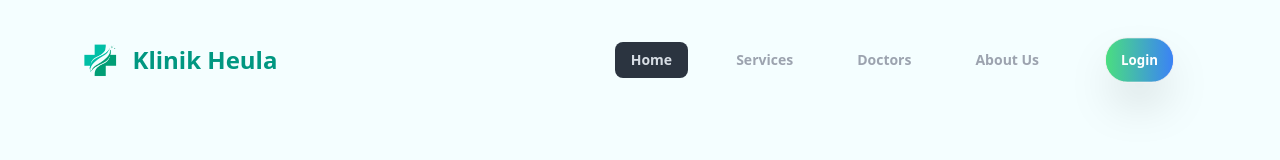
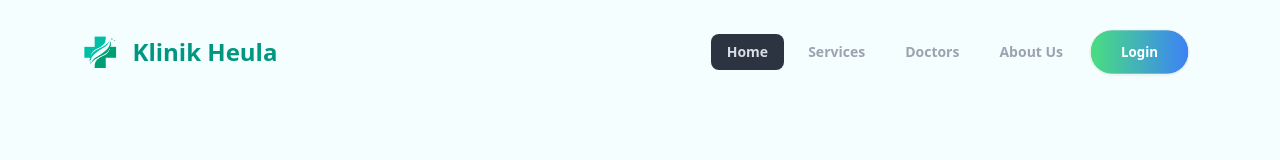
Before and after one commit to fs37dev/front-end-user, a React (Vite) app: page / in a window 1280 px wide. Shown: the top 160 px of the page. Built offline with nearby package versions, Linux system fonts and the light colour scheme.

Commit message:
refactor: navbar.jsx

```diff
--- a/src/components/navbar.jsx
+++ b/src/components/navbar.jsx
@@ -18,7 +18,7 @@ function Navbar() {
         </h1>
       </div>
       <nav>
-        <ul className="lg:flex flex-row gap-8 justify-center items-center menu menu-horizontal">
+        <ul className="lg:flex flex-row gap-2 justify-center items-center menu menu-horizontal">
           <li className="lg:hidden">
             <details>
               <summary>Menu</summary>
@@ -43,11 +43,9 @@ function Navbar() {
                     About Us
                   </NavLink>
                 </li>
-                <li>
-                  <NavLink to="/login" className="text-gray-400 font-bold">
-                    <button className="btn rounded-full bg-gradient-to-r from-green-400 to-blue-500 text-white shadow-2xl">
+                <li className="btn rounded-full bg-gradient-to-r from-green-400 to-blue-500 text-white shadow-2xl">
+                  <NavLink to="/login" className="text-white font-bold">
                       Login
-                    </button>
                   </NavLink>
                 </li>
               </ul>
@@ -74,12 +72,10 @@ function Navbar() {
               About Us
             </NavLink>
           </li>
-
-          <li className="hidden lg:flex">
-            <NavLink to="/login" className="text-gray-400 font-bold">
-              <button className="btn rounded-full bg-gradient-to-r from-green-400 to-blue-500 text-white shadow-2xl">
-                Login
-              </button>
+          <li className="hidden lg:flex btn rounded-full bg-gradient-to-r from-green-400 to-blue-500 text-white shadow-2x">
+            <NavLink to="/login" className="text-white font-bold hover:bg-none">
+              {" "}
+              Login
             </NavLink>
           </li>
         </ul>
```
